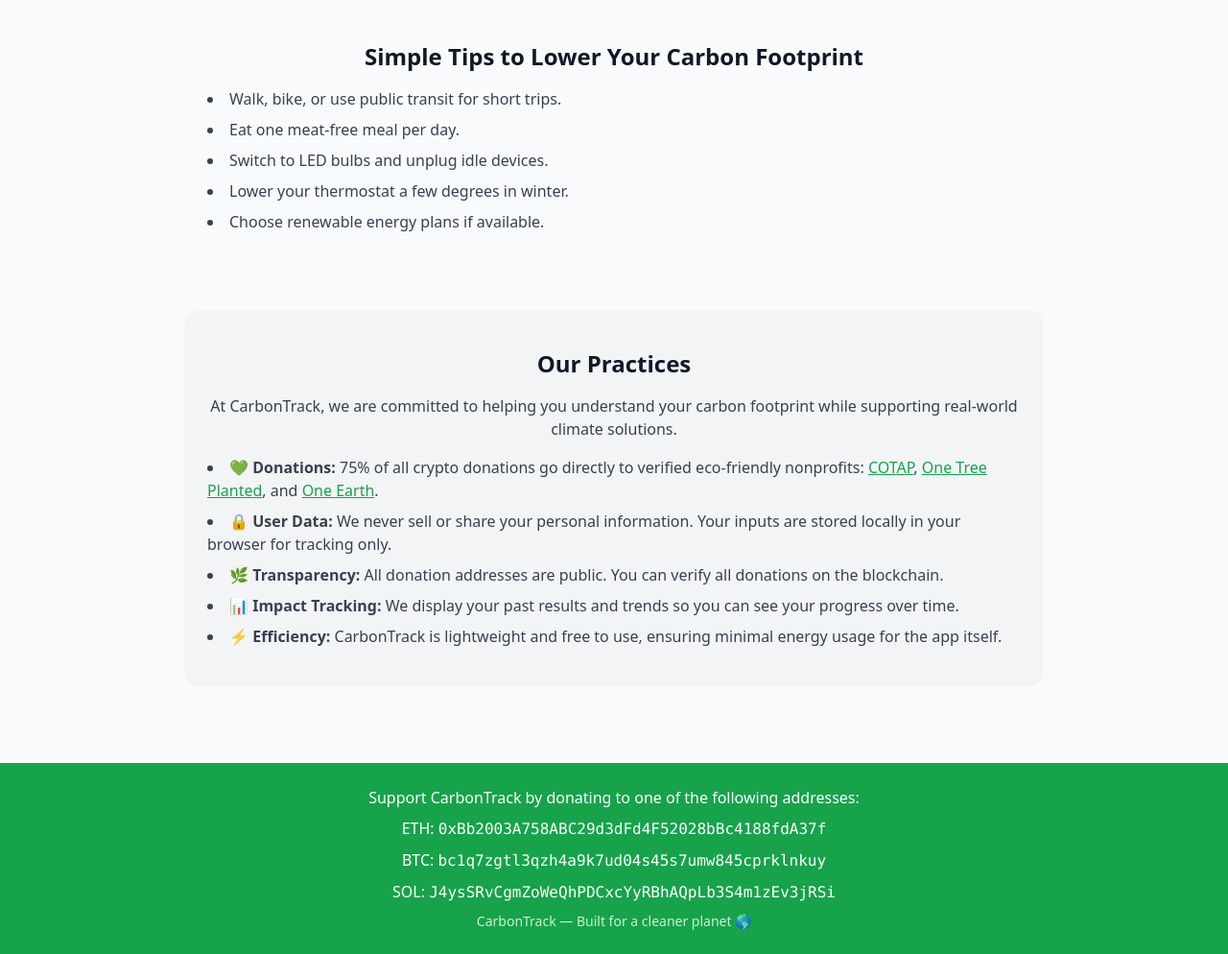
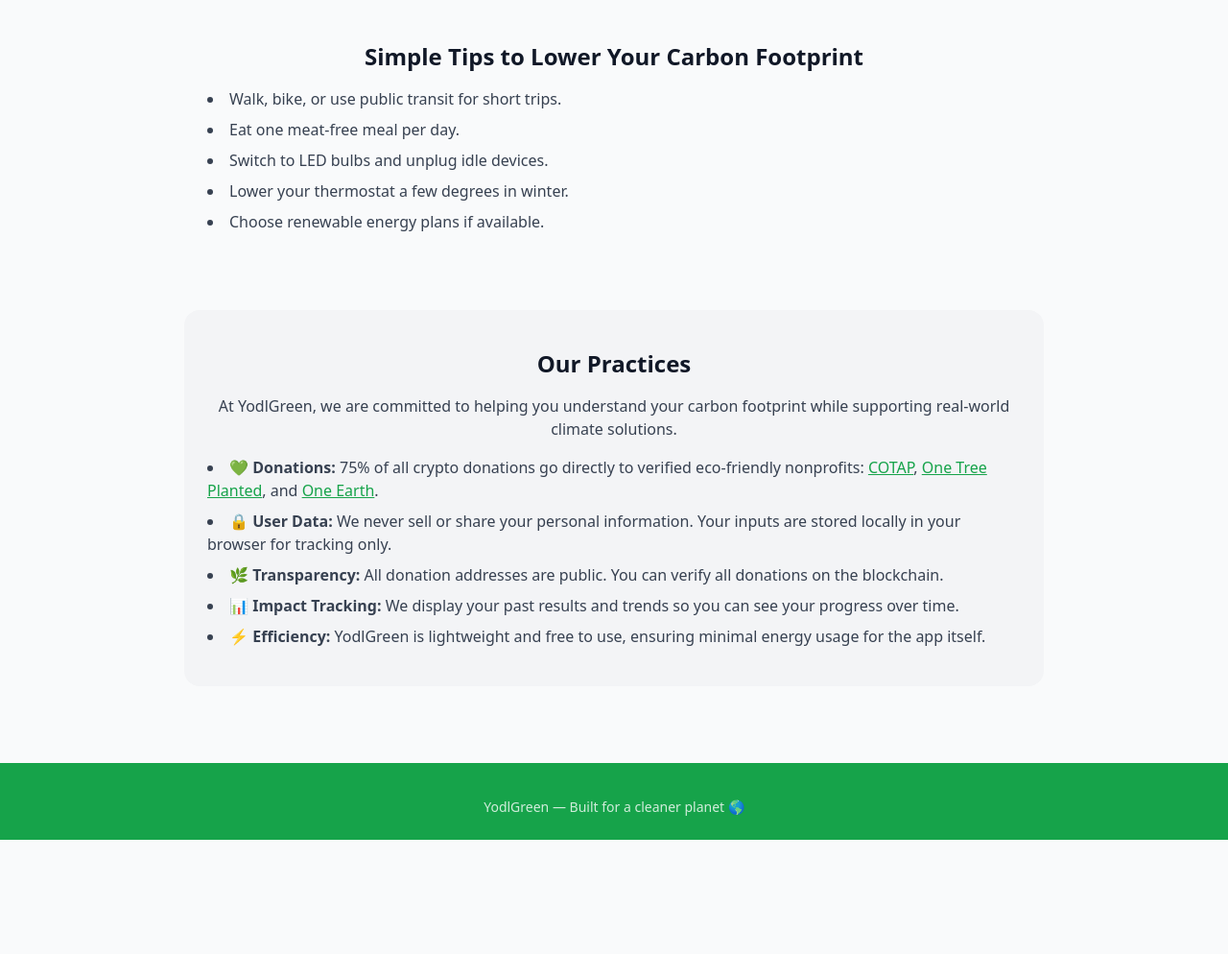
Before and after one commit to y-oy-o/carbontrack, a plain HTML site: page index.html in a window 1280 px wide. Shown: the part 865-1859 px from the top of the page at 96% size. After the commit the page ends 1740 px from the top, so only its background shows below. Drawn offline with nearby package versions, Linux system fonts and the light colour scheme.

Commit message:
Update index.html

```diff
--- a/index.html
+++ b/index.html
@@ -3,7 +3,8 @@
 <head>
   <meta charset="UTF-8" />
   <meta name="viewport" content="width=device-width, initial-scale=1.0" />
-  <title>CarbonTrack</title>
+  <title>YodlGreen</title>
+  <link rel="icon" href="./yodlgreen.png" />
   <script src="https://cdn.tailwindcss.com"></script>
   <script src="https://cdn.jsdelivr.net/npm/chart.js"></script>
 </head>
@@ -11,7 +12,7 @@
   <!-- Header -->
   <header class="bg-green-600 text-white p-4 shadow-md">
     <div class="max-w-5xl mx-auto flex justify-between items-center">
-      <h1 class="text-2xl font-bold">🌱 CarbonTrack</h1>
+      <h1 class="text-2xl font-bold">🌱 YodlGreen</h1>
       <nav>
         <a href="#calculator" class="px-3 hover:underline">Calculator</a>
         <a href="#tips" class="px-3 hover:underline">Tips</a>
@@ -92,14 +93,14 @@
     <section id="practices" class="max-w-4xl mx-auto py-10 px-6 bg-gray-100 rounded-2xl my-10">
       <h3 class="text-2xl font-bold mb-4 text-center">Our Practices</h3>
       <p class="text-gray-700 mb-4 text-center">
-        At CarbonTrack, we are committed to helping you understand your carbon footprint while supporting real-world climate solutions.
+        At YodlGreen, we are committed to helping you understand your carbon footprint while supporting real-world climate solutions.
       </p>
       <ul class="list-disc list-inside text-gray-700 space-y-2">
         <li>💚 <strong>Donations:</strong> 75% of all crypto donations go directly to verified eco-friendly nonprofits: <a href="https://cotap.org" class="underline text-green-600" target="_blank">COTAP</a>, <a href="https://onetreeplanted.org" class="underline text-green-600" target="_blank">One Tree Planted</a>, and <a href="https://www.oneearth.org" class="underline text-green-600" target="_blank">One Earth</a>.</li>
         <li>🔒 <strong>User Data:</strong> We never sell or share your personal information. Your inputs are stored locally in your browser for tracking only.</li>
         <li>🌿 <strong>Transparency:</strong> All donation addresses are public. You can verify all donations on the blockchain.</li>
         <li>📊 <strong>Impact Tracking:</strong> We display your past results and trends so you can see your progress over time.</li>
-        <li>⚡ <strong>Efficiency:</strong> CarbonTrack is lightweight and free to use, ensuring minimal energy usage for the app itself.</li>
+        <li>⚡ <strong>Efficiency:</strong> YodlGreen is lightweight and free to use, ensuring minimal energy usage for the app itself.</li>
       </ul>
     </section>
   </main>
@@ -107,11 +108,7 @@
   <!-- Footer -->
   <footer class="bg-green-600 text-white text-center p-6 mt-10">
     <div class="max-w-4xl mx-auto space-y-2">
-      <p>Support CarbonTrack by donating to one of the following addresses:</p>
-      <p>ETH: <span class="font-mono">0xBb2003A758ABC29d3dFd4F52028bBc4188fdA37f</span></p>
-      <p>BTC: <span class="font-mono">bc1q7zgtl3qzh4a9k7ud04s45s7umw845cprklnkuy</span></p>
-      <p>SOL: <span class="font-mono">J4ysSRvCgmZoWeQhPDCxcYyRBhAQpLb3S4m1zEv3jRSi</span></p>
-      <p class="mt-3 text-sm opacity-80">CarbonTrack — Built for a cleaner planet 🌎</p>
+      <p class="mt-3 text-sm opacity-80">YodlGreen — Built for a cleaner planet 🌎</p>
     </div>
   </footer>
 
@@ -203,7 +200,7 @@
 
     shareBtn.addEventListener('click', () => {
       if (!latestResult) return;
-      const text = `My carbon footprint today is ${latestResult.value} metric tons CO₂/year 🌱. Try CarbonTrack to track yours!`;
+      const text = `My carbon footprint today is ${latestResult.value} metric tons CO₂/year 🌱. Try YodlGreen to track yours!`;
       navigator.clipboard.writeText(text).then(() => {
         alert("Copied to clipboard! You can now paste it anywhere or share on social media.");
         const tweetURL = `https://twitter.com/intent/tweet?text=${encodeURIComponent(text)}`;
```
